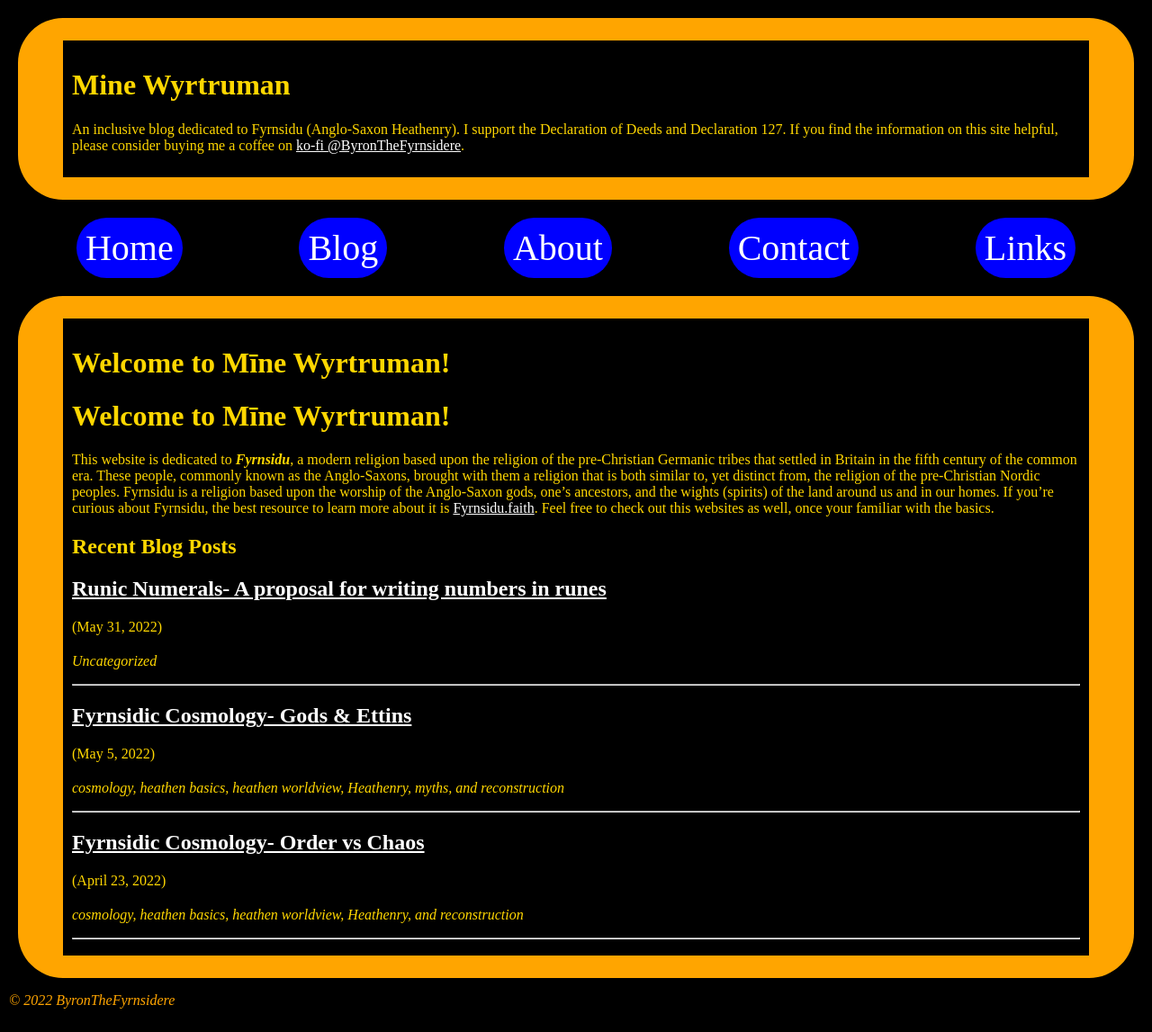
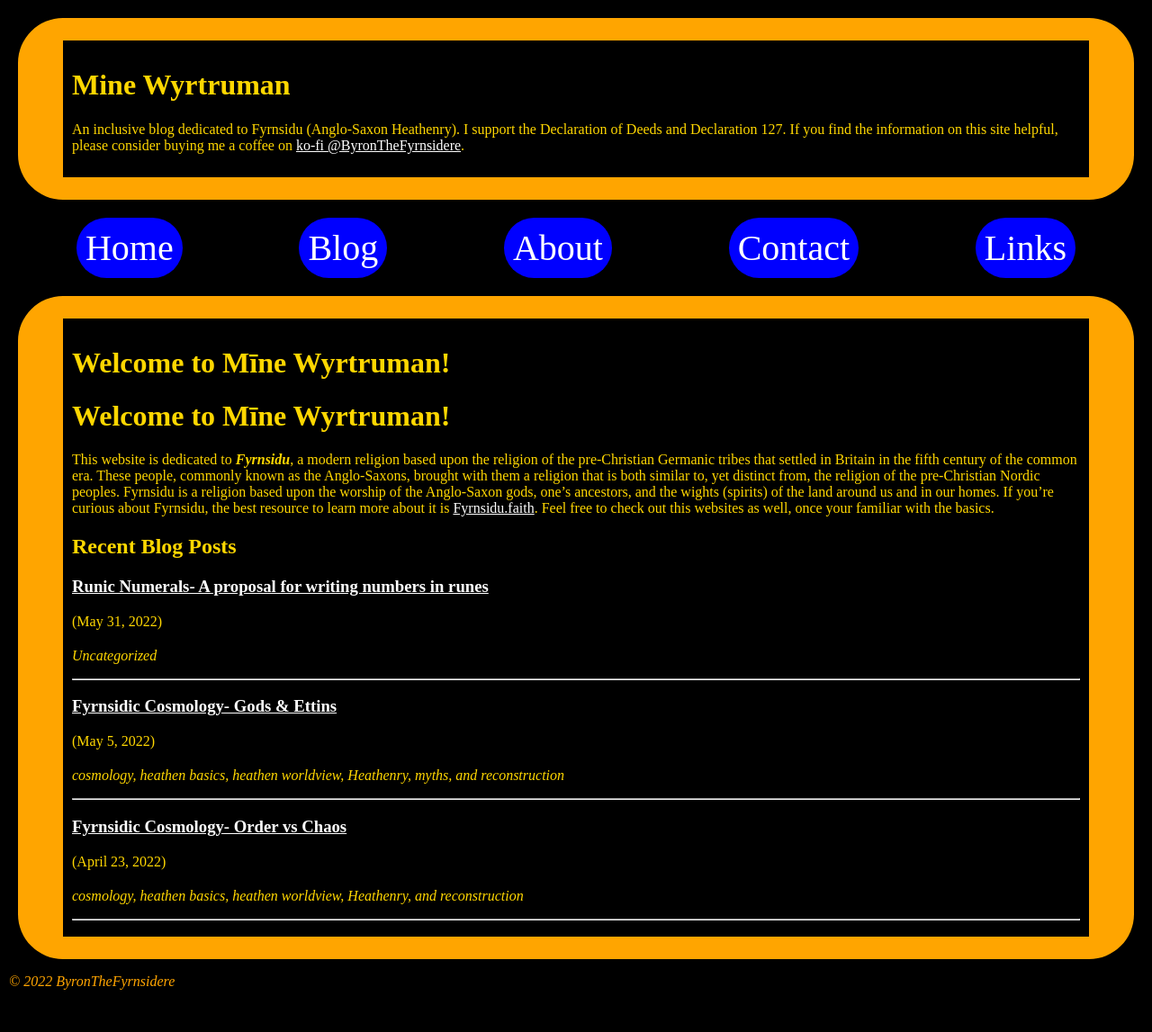
Before and after one commit to byronpendason/byronpendason.github.io, a Jekyll site: the page built from index.md, in a window 1280 px wide. Shown: the whole page at 90% size. Built offline with Jekyll 4.4.1, drawn with Linux system fonts in a browser that asks for light colours; our own code applies the rules of GitHub Pages for plain Markdown files; comment, search, counter and statistics services are not loaded; after the commit the page ends 1126 px from its top, so only the background shows below that.

Commit message:
Update index.md

```diff
--- a/index.md
+++ b/index.md
@@ -15,7 +15,7 @@ websites as well, once your familiar with the basics.
 
 {% if post.layout == "post" %}
 
-## [{{ post.title }}]({{ post.url }})
+### [{{ post.title }}]({{ post.url }})
 
 ({{ post.date | date: "%B %-d, %Y"}})
 
```
